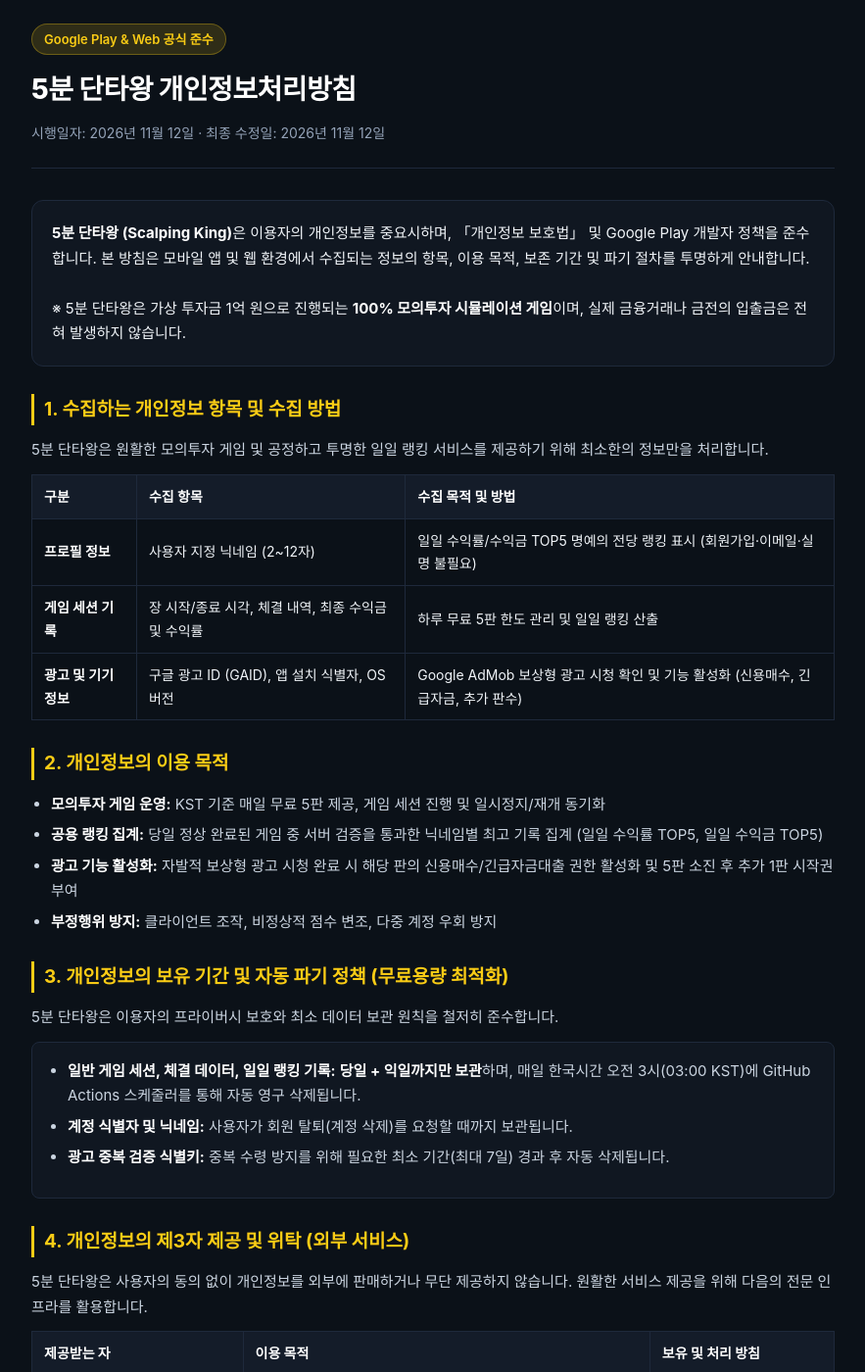
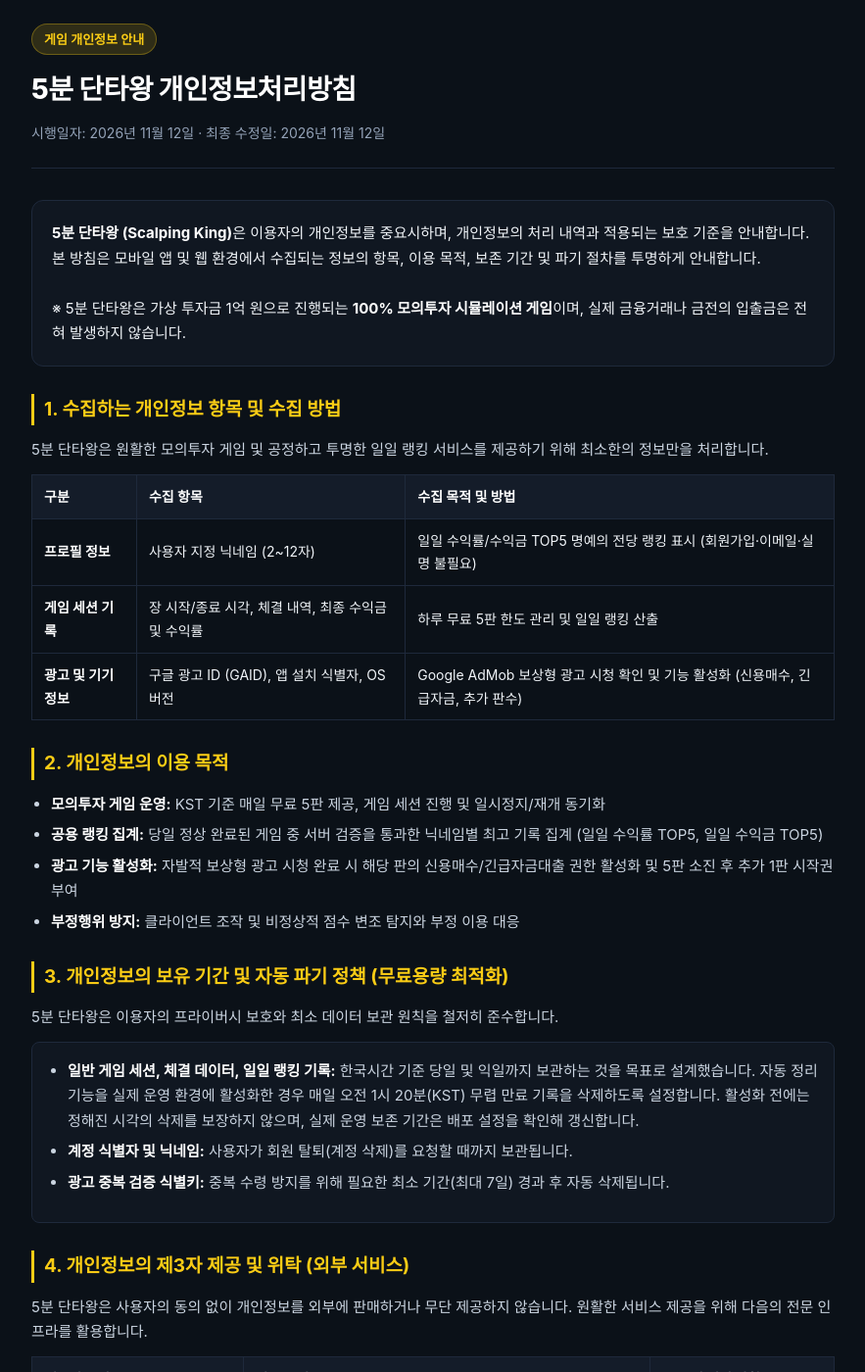
Before and after one commit to heewon-yu/dailyfoodfighter, a Jekyll site: the page games/scalping-king/privacy/index.html, which Jekyll copies as it is, in a window 1280 px wide and 1400 px high. Shown: the whole window at 98% size, without its empty margins (198-1081 px from the left). Built offline with Jekyll 4.4.1, drawn with Linux system fonts in a browser that asks for light colours.

Commit message:
fix(scalping): align privacy disclosure and in-game wording with actual release behavior

```diff
--- a/games/scalping-king/privacy/index.html
+++ b/games/scalping-king/privacy/index.html
@@ -155,13 +155,13 @@
 <body>
   <div class="container">
     <header>
-      <div class="badge">Google Play & Web 공식 준수</div>
+      <div class="badge">게임 개인정보 안내</div>
       <h1>5분 단타왕 개인정보처리방침</h1>
       <div class="meta">시행일자: 2026년 11월 12일 · 최종 수정일: 2026년 11월 12일</div>
     </header>
 
     <div class="intro">
-      <strong>5분 단타왕 (Scalping King)</strong>은 이용자의 개인정보를 중요시하며, 「개인정보 보호법」 및 Google Play 개발자 정책을 준수합니다. 본 방침은 모바일 앱 및 웹 환경에서 수집되는 정보의 항목, 이용 목적, 보존 기간 및 파기 절차를 투명하게 안내합니다.
+      <strong>5분 단타왕 (Scalping King)</strong>은 이용자의 개인정보를 중요시하며, 개인정보의 처리 내역과 적용되는 보호 기준을 안내합니다. 본 방침은 모바일 앱 및 웹 환경에서 수집되는 정보의 항목, 이용 목적, 보존 기간 및 파기 절차를 투명하게 안내합니다.
       <br><br>
       ※ 5분 단타왕은 가상 투자금 1억 원으로 진행되는 <strong>100% 모의투자 시뮬레이션 게임</strong>이며, 실제 금융거래나 금전의 입출금은 전혀 발생하지 않습니다.
     </div>
@@ -203,7 +203,7 @@
         <li><strong>모의투자 게임 운영:</strong> KST 기준 매일 무료 5판 제공, 게임 세션 진행 및 일시정지/재개 동기화</li>
         <li><strong>공용 랭킹 집계:</strong> 당일 정상 완료된 게임 중 서버 검증을 통과한 닉네임별 최고 기록 집계 (일일 수익률 TOP5, 일일 수익금 TOP5)</li>
         <li><strong>광고 기능 활성화:</strong> 자발적 보상형 광고 시청 완료 시 해당 판의 신용매수/긴급자금대출 권한 활성화 및 5판 소진 후 추가 1판 시작권 부여</li>
-        <li><strong>부정행위 방지:</strong> 클라이언트 조작, 비정상적 점수 변조, 다중 계정 우회 방지</li>
+        <li><strong>부정행위 방지:</strong> 클라이언트 조작 및 비정상적 점수 변조 탐지와 부정 이용 대응</li>
       </ul>
     </section>
 
@@ -212,7 +212,7 @@
       <p>5분 단타왕은 이용자의 프라이버시 보호와 최소 데이터 보관 원칙을 철저히 준수합니다.</p>
       <div class="card-box">
         <ul>
-          <li><strong>일반 게임 세션, 체결 데이터, 일일 랭킹 기록:</strong> <strong>당일 + 익일까지만 보관</strong>하며, 매일 한국시간 오전 3시(03:00 KST)에 GitHub Actions 스케줄러를 통해 자동 영구 삭제됩니다.</li>
+          <li><strong>일반 게임 세션, 체결 데이터, 일일 랭킹 기록:</strong> 한국시간 기준 당일 및 익일까지 보관하는 것을 목표로 설계했습니다. 자동 정리 기능을 실제 운영 환경에 활성화한 경우 매일 오전 1시 20분(KST) 무렵 만료 기록을 삭제하도록 설정합니다. 활성화 전에는 정해진 시각의 삭제를 보장하지 않으며, 실제 운영 보존 기간은 배포 설정을 확인해 갱신합니다.</li>
           <li><strong>계정 식별자 및 닉네임:</strong> 사용자가 회원 탈퇴(계정 삭제)를 요청할 때까지 보관됩니다.</li>
           <li><strong>광고 중복 검증 식별키:</strong> 중복 수령 방지를 위해 필요한 최소 기간(최대 7일) 경과 후 자동 삭제됩니다.</li>
         </ul>
```
